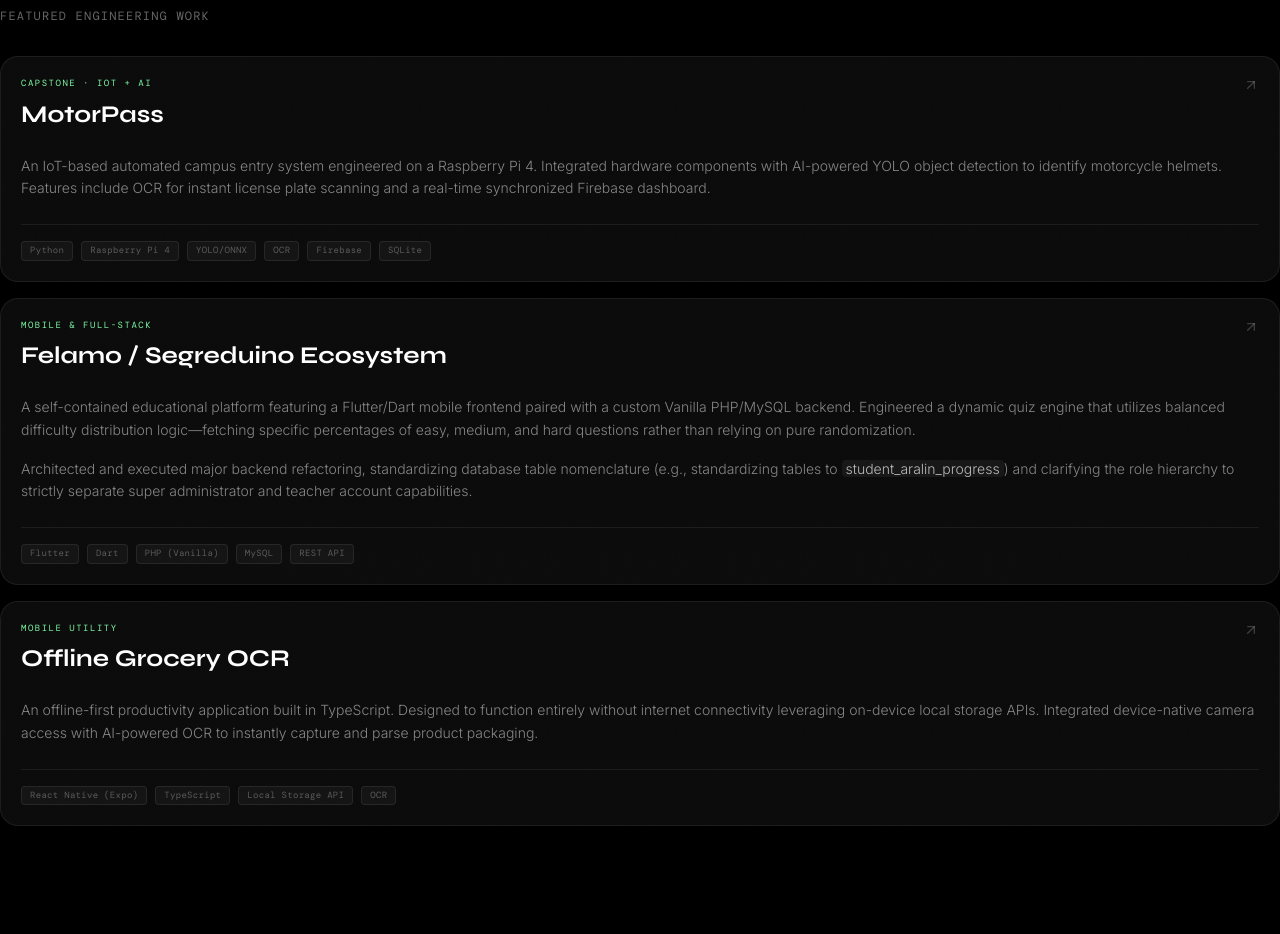
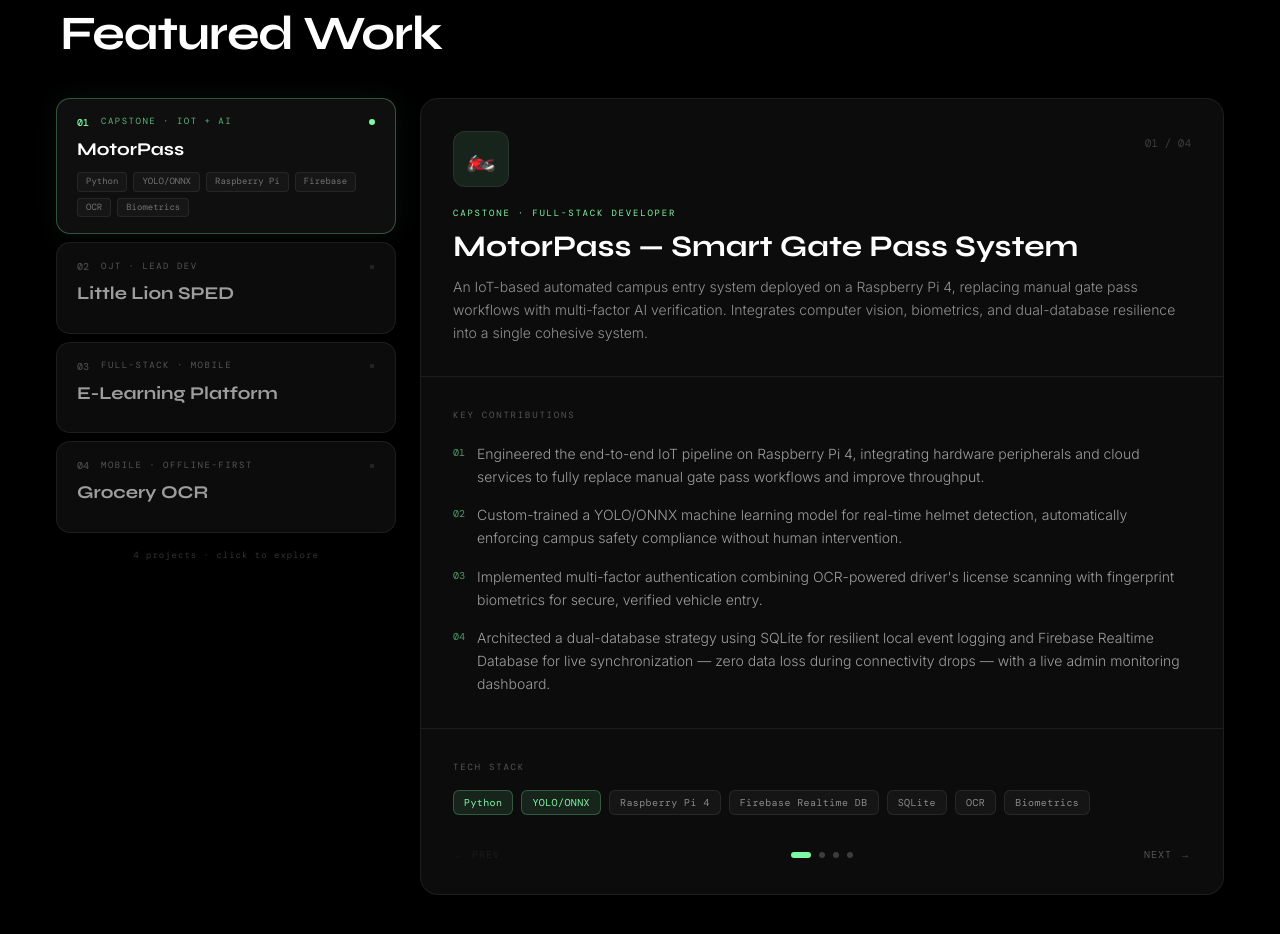
Before and after one commit to PaulPunzal/paul-portfolio, a Next.js app: page /projects in a window 1280 px wide. Shown: the part 132-1066 px from the top of the page. Before the commit the page ends 958 px from the top, so only its background shows below. Built offline with nearby package versions, Linux system fonts and the light colour scheme; a web font is replaced by a local one.

Commit message:
project page with left side list and right side full details

```diff
--- a/src/app/projects/page.tsx
+++ b/src/app/projects/page.tsx
@@ -1,74 +1,233 @@
-import BentoCard from "@/components/ui/BentoCard";
-import ProjectArrow from "@/components/ui/ProjectArrow";
+"use client";
+
+import { useState } from "react";
+import { projects } from "@/lib/data";
+
+// ── Number formatter for project index ──────────────────────────────────────
+function padIndex(i: number) {
+  return String(i + 1).padStart(2, "0");
+}
+
+// ── Tag/pill component ───────────────────────────────────────────────────────
+function Tag({ label, highlight = false }: { label: string; highlight?: boolean }) {
+  return (
+    <span
+      className={`inline-block px-2.5 py-1 rounded-md font-mono text-[10px] tracking-[0.4px] border ${
+        highlight
+          ? "bg-accent/10 border-accent/25 text-accent"
+          : "bg-white/[0.04] border-white/[0.08] text-white/50"
+      }`}
+    >
+      {label}
+    </span>
+  );
+}
 
 export default function ProjectsPage() {
+  const [activeId, setActiveId] = useState<string>(projects[0].id);
+
+  const active = projects.find((p) => p.id === activeId) ?? projects[0];
+  const activeIndex = projects.findIndex((p) => p.id === activeId);
+
   return (
-    <div className="animate-in fade-in duration-700">
-      <div className="mb-8">
-        <h1 className="font-syne text-3xl font-bold text-white mb-2 tracking-tight">System Archive</h1>
-        <p className="font-mono text-xs tracking-widest text-white/40 uppercase">Featured Engineering Work</p>
+    <div className="w-full max-w-[1200px] mx-auto px-4 pb-16 pt-6 animate-in fade-in duration-700">
+
+      {/* ── Page Header ───────────────────────────────────────────────────── */}
+      <div className="mb-10 pl-1">
+        <p className="font-mono text-[9px] tracking-[2.5px] uppercase text-accent mb-2">
+          System Archive
+        </p>
+        <h1 className="font-syne text-4xl md:text-5xl font-bold text-white tracking-tight">
+          Featured Work
+        </h1>
       </div>
 
-      <div className="grid grid-cols-1 gap-4">
-        {/* MotorPass */}
-        <BentoCard className="group cursor-pointer">
-          <div className="flex justify-between items-start mb-6">
-            <div>
-              <div className="font-mono text-[9px] tracking-[1.5px] text-accent uppercase mb-2">Capstone · IoT + AI</div>
-              <h2 className="font-syne font-bold text-2xl text-white">MotorPass</h2>
+      {/* ── Split Layout ──────────────────────────────────────────────────── */}
+      <div className="flex flex-col lg:flex-row gap-4 lg:gap-6 lg:items-start">
+
+        {/* ── LEFT: Project List ─────────────────────────────────────────── */}
+        <div className="lg:w-[340px] shrink-0 flex flex-col gap-2 lg:sticky lg:top-28">
+          {projects.map((project, i) => {
+            const isActive = project.id === activeId;
+            return (
+              <button
+                key={project.id}
+                onClick={() => setActiveId(project.id)}
+                className={`group w-full text-left rounded-[14px] border px-5 py-4 transition-all duration-300 cursor-pointer ${
+                  isActive
+                    ? "bg-[#0f0f0f] border-accent/30 shadow-[0_0_24px_rgba(125,249,166,0.06)]"
+                    : "bg-[#0c0c0c] border-white/[0.07] hover:border-white/[0.15] hover:bg-[#111]"
+                }`}
+              >
+                <div className="flex items-center justify-between mb-2">
+                  {/* Index + Label */}
+                  <div className="flex items-center gap-3">
+                    <span
+                      className={`font-mono text-[10px] font-medium tabular-nums ${
+                        isActive ? "text-accent" : "text-white/25"
+                      }`}
+                    >
+                      {padIndex(i)}
+                    </span>
+                    <span
+                      className={`font-mono text-[9px] tracking-[1.5px] uppercase ${
+                        isActive ? "text-accent/70" : "text-white/30"
+                      }`}
+                    >
+                      {project.label}
+                    </span>
                   </div>
-            <ProjectArrow />
+
+                  {/* Active indicator dot */}
+                  <span
+                    className={`w-1.5 h-1.5 rounded-full transition-all duration-300 ${
+                      isActive ? "bg-accent scale-100" : "bg-white/10 scale-75 group-hover:scale-100 group-hover:bg-white/20"
+                    }`}
+                  />
                 </div>
-          <p className="font-inter text-sm text-white/50 font-light leading-relaxed mb-6">
-            An IoT-based automated campus entry system engineered on a Raspberry Pi 4. Integrated hardware components with AI-powered YOLO object detection to identify motorcycle helmets. Features include OCR for instant license plate scanning and a real-time synchronized Firebase dashboard.
-          </p>
-          <div className="flex flex-wrap gap-2 pt-4 border-t border-white/[0.07]">
-            {["Python", "Raspberry Pi 4", "YOLO/ONNX", "OCR", "Firebase", "SQLite"].map((tech) => (
-              <span key={tech} className="px-2 py-0.5 rounded bg-white/[0.04] border border-white/[0.08] text-white/30 font-mono text-[9px] tracking-[0.3px]">{tech}</span>
+
+                {/* Project Title */}
+                <h3
+                  className={`font-syne font-bold text-lg leading-tight transition-colors duration-200 ${
+                    isActive ? "text-white" : "text-white/60 group-hover:text-white/80"
+                  }`}
+                >
+                  {project.title}
+                </h3>
+
+                {/* Preview tags — only on active */}
+                <div
+                  className={`flex flex-wrap gap-1.5 mt-3 transition-all duration-300 overflow-hidden ${
+                    isActive ? "max-h-20 opacity-100" : "max-h-0 opacity-0"
+                  }`}
+                >
+                  {project.previewTags.map((tag) => (
+                    <span
+                      key={tag}
+                      className="font-mono text-[9px] text-white/40 bg-white/[0.03] border border-white/[0.07] rounded px-2 py-0.5"
+                    >
+                      {tag}
+                    </span>
                   ))}
                 </div>
-        </BentoCard>
+              </button>
+            );
+          })}
 
-        {/* Felamo E-Learning */}
-        <BentoCard className="group cursor-pointer">
-          <div className="flex justify-between items-start mb-6">
-            <div>
-              <div className="font-mono text-[9px] tracking-[1.5px] text-accent uppercase mb-2">Mobile & Full-Stack</div>
-              <h2 className="font-syne font-bold text-2xl text-white">Felamo / Segreduino Ecosystem</h2>
+          {/* ── Footer note ─────────────────────────────────────────────── */}
+          <p className="font-mono text-[9px] text-white/20 text-center pt-2 tracking-[1px]">
+            {projects.length} projects · click to explore
+          </p>
         </div>
-            <ProjectArrow />
+
+        {/* ── RIGHT: Detail Panel ───────────────────────────────────────── */}
+        <div
+          key={active.id}
+          className="flex-1 min-w-0 bg-[#0c0c0c] border border-white/[0.07] rounded-[18px] overflow-hidden animate-in fade-in slide-in-from-bottom-2 duration-300"
+        >
+          {/* ── Detail Header ───────────────────────────────────────────── */}
+          <div className="border-b border-white/[0.07] p-6 lg:p-8">
+            <div className="flex items-start justify-between gap-4 mb-5">
+              {/* Emoji icon */}
+              <div
+                className="w-14 h-14 rounded-xl flex items-center justify-center text-2xl shrink-0 border border-white/[0.07]"
+                style={{ background: active.iconBgStyle }}
+              >
+                {active.emoji}
               </div>
-          <p className="font-inter text-sm text-white/50 font-light leading-relaxed mb-4">
-            A self-contained educational platform featuring a Flutter/Dart mobile frontend paired with a custom Vanilla PHP/MySQL backend. Engineered a dynamic quiz engine that utilizes balanced difficulty distribution logic—fetching specific percentages of easy, medium, and hard questions rather than relying on pure randomization.
+
+              {/* Index badge */}
+              <span className="font-mono text-[11px] text-white/20 tabular-nums mt-1">
+                {padIndex(activeIndex)} / {padIndex(projects.length - 1)}
+              </span>
+            </div>
+
+            <p className="font-mono text-[9px] tracking-[1.8px] uppercase text-accent mb-2">
+              {active.role}
             </p>
-          <p className="font-inter text-sm text-white/50 font-light leading-relaxed mb-6">
-            Architected and executed major backend refactoring, standardizing database table nomenclature (e.g., standardizing tables to <span className="text-white/70 bg-white/5 px-1 rounded">student_aralin_progress</span>) and clarifying the role hierarchy to strictly separate super administrator and teacher account capabilities.
+            <h2 className="font-syne font-bold text-2xl md:text-3xl text-white leading-tight mb-3">
+              {active.fullTitle}
+            </h2>
+            <p className="font-inter text-sm text-white/55 leading-relaxed font-light">
+              {active.fullDesc}
             </p>
-          <div className="flex flex-wrap gap-2 pt-4 border-t border-white/[0.07]">
-            {["Flutter", "Dart", "PHP (Vanilla)", "MySQL", "REST API"].map((tech) => (
-              <span key={tech} className="px-2 py-0.5 rounded bg-white/[0.04] border border-white/[0.08] text-white/30 font-mono text-[9px] tracking-[0.3px]">{tech}</span>
+          </div>
+
+          {/* ── Bullets ─────────────────────────────────────────────────── */}
+          <div className="p-6 lg:p-8 border-b border-white/[0.07]">
+            <p className="font-mono text-[9px] tracking-[1.8px] uppercase text-white/30 mb-5">
+              Key Contributions
+            </p>
+            <ul className="flex flex-col gap-4">
+              {active.bullets.map((bullet, i) => (
+                <li key={i} className="flex gap-3 items-start">
+                  {/* Bullet number */}
+                  <span className="font-mono text-[10px] text-accent/60 tabular-nums mt-0.5 shrink-0">
+                    {String(i + 1).padStart(2, "0")}
+                  </span>
+                  <p className="font-inter text-sm text-white/60 leading-relaxed font-light">
+                    {bullet}
+                  </p>
+                </li>
+              ))}
+            </ul>
+          </div>
+
+          {/* ── Tech Stack ──────────────────────────────────────────────── */}
+          <div className="p-6 lg:p-8">
+            <p className="font-mono text-[9px] tracking-[1.8px] uppercase text-white/30 mb-4">
+              Tech Stack
+            </p>
+            <div className="flex flex-wrap gap-2">
+              {active.stack.map((item) => (
+                <Tag key={item.label} label={item.label} highlight={item.highlight} />
               ))}
             </div>
-        </BentoCard>
+          </div>
 
-        {/* Offline Grocery List */}
-        <BentoCard className="group cursor-pointer">
-          <div className="flex justify-between items-start mb-6">
-            <div>
-              <div className="font-mono text-[9px] tracking-[1.5px] text-accent uppercase mb-2">Mobile Utility</div>
-              <h2 className="font-syne font-bold text-2xl text-white">Offline Grocery OCR</h2>
-            </div>
-            <ProjectArrow />
-          </div>
-          <p className="font-inter text-sm text-white/50 font-light leading-relaxed mb-6">
-            An offline-first productivity application built in TypeScript. Designed to function entirely without internet connectivity leveraging on-device local storage APIs. Integrated device-native camera access with AI-powered OCR to instantly capture and parse product packaging.
-          </p>
-          <div className="flex flex-wrap gap-2 pt-4 border-t border-white/[0.07]">
-            {["React Native (Expo)", "TypeScript", "Local Storage API", "OCR"].map((tech) => (
-              <span key={tech} className="px-2 py-0.5 rounded bg-white/[0.04] border border-white/[0.08] text-white/30 font-mono text-[9px] tracking-[0.3px]">{tech}</span>
+          {/* ── Nav arrows ──────────────────────────────────────────────── */}
+          <div className="flex items-center justify-between px-6 lg:px-8 pb-6 lg:pb-8 pt-0">
+            <button
+              onClick={() => {
+                const prev = projects[activeIndex - 1];
+                if (prev) setActiveId(prev.id);
+              }}
+              disabled={activeIndex === 0}
+              className="flex items-center gap-2 font-mono text-[10px] tracking-[1px] text-white/30 hover:text-white/70 disabled:opacity-20 disabled:cursor-not-allowed transition-colors"
+            >
+              <span>←</span>
+              <span>PREV</span>
+            </button>
+
+            {/* Dot indicators */}
+            <div className="flex gap-2 items-center">
+              {projects.map((p, i) => (
+                <button
+                  key={p.id}
+                  onClick={() => setActiveId(p.id)}
+                  className={`rounded-full transition-all duration-300 ${
+                    p.id === activeId
+                      ? "w-5 h-1.5 bg-accent"
+                      : "w-1.5 h-1.5 bg-white/20 hover:bg-white/40"
+                  }`}
+                  aria-label={`Go to project ${i + 1}`}
+                />
               ))}
             </div>
-        </BentoCard>
+
+            <button
+              onClick={() => {
+                const next = projects[activeIndex + 1];
+                if (next) setActiveId(next.id);
+              }}
+              disabled={activeIndex === projects.length - 1}
+              className="flex items-center gap-2 font-mono text-[10px] tracking-[1px] text-white/30 hover:text-white/70 disabled:opacity-20 disabled:cursor-not-allowed transition-colors"
+            >
+              <span>NEXT</span>
+              <span>→</span>
+            </button>
+          </div>
+        </div>
       </div>
     </div>
   );
--- a/src/lib/data.ts
+++ b/src/lib/data.ts
@@ -78,7 +78,7 @@ export const projects: Project[] = [
       "Designed and implemented RESTful APIs managing complex relational data flows between the mobile frontend and MySQL database.",
       "Executed major database schema migrations and role restructuring to support new feature rollouts without downtime, while implementing secure OTP-based authentication.",
     ],
-    previewTags: ["Flutter", "PHP", "MySQL"],
+    previewTags: ["Flutter", "Dart", "PHP", "MySQL", "REST API"],
     stack: [
       { label: "Flutter", highlight: true },
       { label: "Dart", highlight: true },
@@ -92,11 +92,12 @@ export const projects: Project[] = [
     id: "grocery",
     emoji: "🛒",
     iconBgStyle: "rgba(255,100,150,0.1)",
-    label: "Mobile · Offline",
+    label: "Mobile · Offline-First",
     title: "Grocery OCR",
     fullTitle: "Offline Grocery List — Smart Utility App",
     role: "Mobile Developer",
-    shortDesc: "Offline-first grocery app with AI-powered product scanning.",
+    shortDesc:
+      "Offline-first grocery app with AI-powered product scanning via device camera and OCR, zero internet required.",
     fullDesc:
       "An offline-first mobile productivity application built in TypeScript, designed to function entirely without internet connectivity. Uses on-device AI-powered OCR to capture product information directly from packaging — eliminating manual data entry.",
     bullets: [
@@ -104,7 +105,7 @@ export const projects: Project[] = [
       "Integrated device-native camera access with AI-powered OCR to instantly capture and parse product information from packaging, eliminating manual data entry.",
       "Implemented on-device scheduling algorithms and local notification management for list reminders and session persistence.",
     ],
-    previewTags: ["React Native", "OCR"],
+    previewTags: ["React Native", "TypeScript", "Expo", "OCR"],
     stack: [
       { label: "React Native (Expo)", highlight: true },
       { label: "TypeScript", highlight: true },
```
Lines whose indentation alone changed are shown as unchanged.
